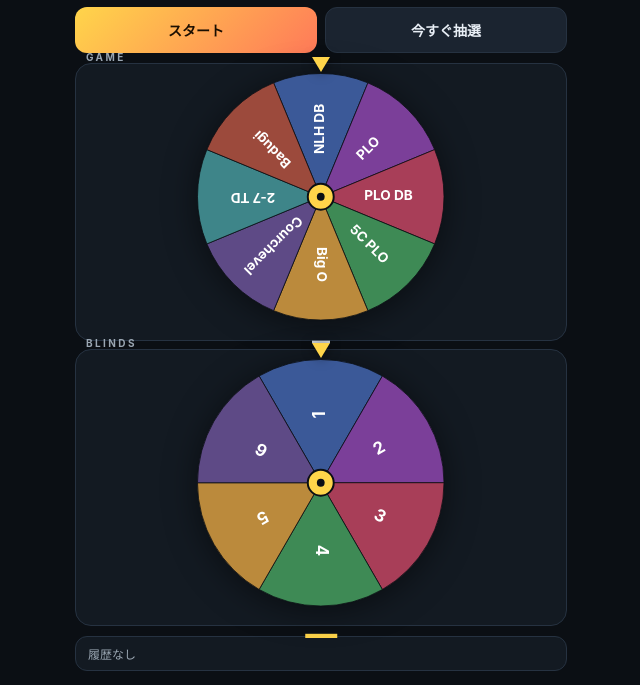
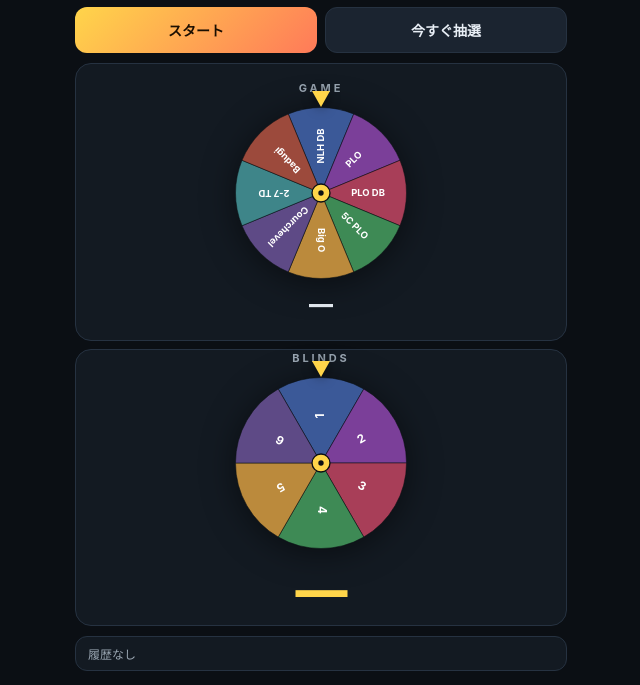
Before and after one commit to msnd413/poker-bombpot, a plain HTML site: page index.html in a window 1280 px wide. Shown: the part 115-800 px from the top of the page, without its empty margins (319-959 px from the left). Drawn offline with Linux system fonts and the light colour scheme.

Commit message:
Fix wheel layout overlap + bigger result text + network-first HTML

```diff
--- a/index.html
+++ b/index.html
@@ -110,27 +110,29 @@
     background: var(--panel);
     border: 1px solid var(--border);
     border-radius: 16px;
-    padding: 8px 10px;
+    padding: 10px 12px 12px;
     display: flex;
     flex-direction: column;
     align-items: center;
     justify-content: center;
-    gap: 4px;
+    gap: 8px;
     min-height: 0;
     position: relative;
   }
   .wheel-label {
-    font-size: 10px; letter-spacing: 0.24em; color: var(--muted); font-weight: 700;
-    align-self: flex-start;
+    font-size: 11px; letter-spacing: 0.26em; color: var(--muted); font-weight: 700;
+    flex-shrink: 0;
   }
   .wheel-result {
-    font-size: 18px; font-weight: 800; color: var(--text);
+    font-size: 24px; font-weight: 800; color: var(--text);
     line-height: 1.15; text-align: center;
     word-break: keep-all; overflow-wrap: anywhere;
-    min-height: 22px;
+    min-height: 30px;
+    flex-shrink: 0;
+    padding: 0 4px;
   }
-  .wheel-result.bb { font-size: 32px; color: var(--accent); letter-spacing: -0.02em; }
-  .wheel-result small { font-size: 0.5em; color: var(--muted); margin-left: 4px; font-weight: 700; }
+  .wheel-result.bb { font-size: 52px; color: var(--accent); letter-spacing: -0.02em; min-height: 56px; }
+  .wheel-result small { font-size: 0.42em; color: var(--muted); margin-left: 4px; font-weight: 700; }
   .wheel-result.pop { animation: pop 0.5s ease-out; }
   @keyframes pop {
     0% { transform: scale(1); }
@@ -140,21 +142,18 @@
 
   .wheel-wrap {
     position: relative;
-    flex: 1;
+    width: 180px;
+    max-width: 60vw;
     aspect-ratio: 1;
-    max-height: 100%;
-    width: auto;
-    display: flex;
-    align-items: center;
-    justify-content: center;
+    flex-shrink: 0;
   }
   .wheel-pointer {
     position: absolute;
-    top: -10px; left: 50%; transform: translateX(-50%);
+    top: -12px; left: 50%; transform: translateX(-50%);
     width: 0; height: 0;
     border-left: 9px solid transparent;
     border-right: 9px solid transparent;
-    border-top: 15px solid var(--accent);
+    border-top: 16px solid var(--accent);
     z-index: 3;
     filter: drop-shadow(0 2px 6px rgba(0,0,0,0.6));
   }
@@ -223,13 +222,15 @@
   .history-mini .h-item strong { color: var(--accent); }
 
   /* Small height: tighten things */
-  @media (max-height: 700px) {
-    .wheel-section { padding: 4px 8px; }
-    .wheel-result { font-size: 14px; min-height: 18px; }
-    .wheel-result.bb { font-size: 24px; }
+  @media (max-height: 720px) {
+    .wheel-section { padding: 6px 10px 8px; gap: 4px; }
+    .wheel-wrap { width: 140px; }
+    .wheel-result { font-size: 18px; min-height: 24px; }
+    .wheel-result.bb { font-size: 40px; min-height: 44px; }
     .timer-inline { font-size: 24px; }
     .timer-bar { padding: 8px 12px; }
     .btn { padding: 10px; }
+    .history-mini { padding: 6px 10px; }
   }
 </style>
 </head>
```
Also changed, not shown: sw.js (+16 -1 lines).
